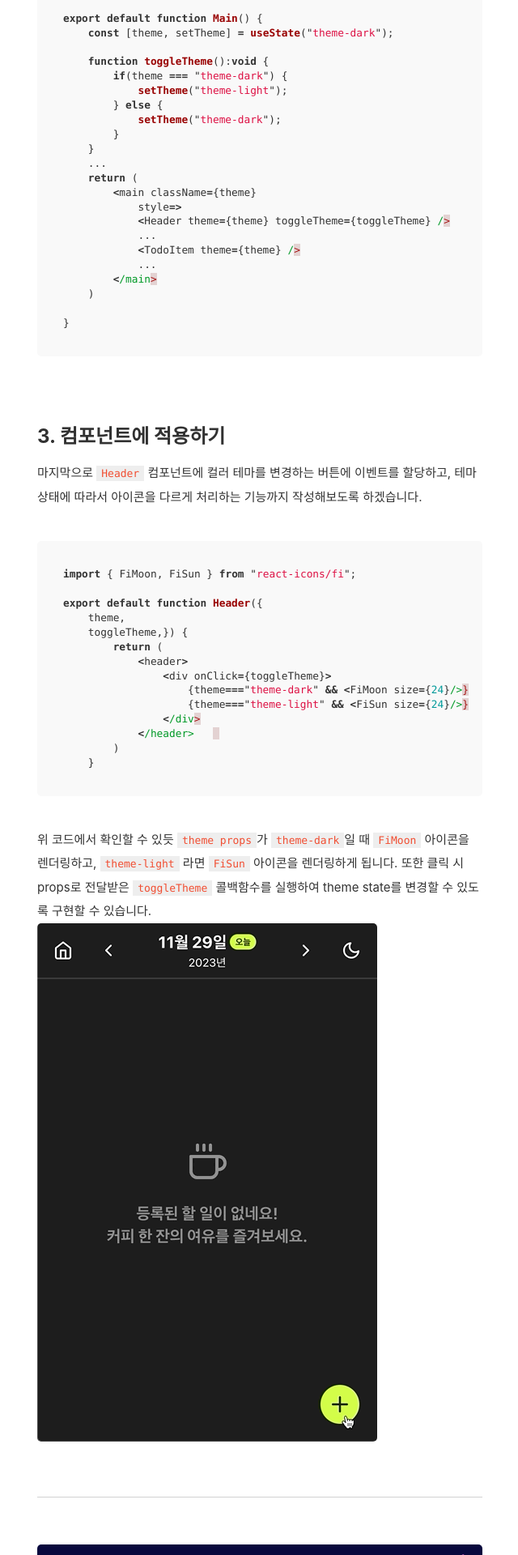
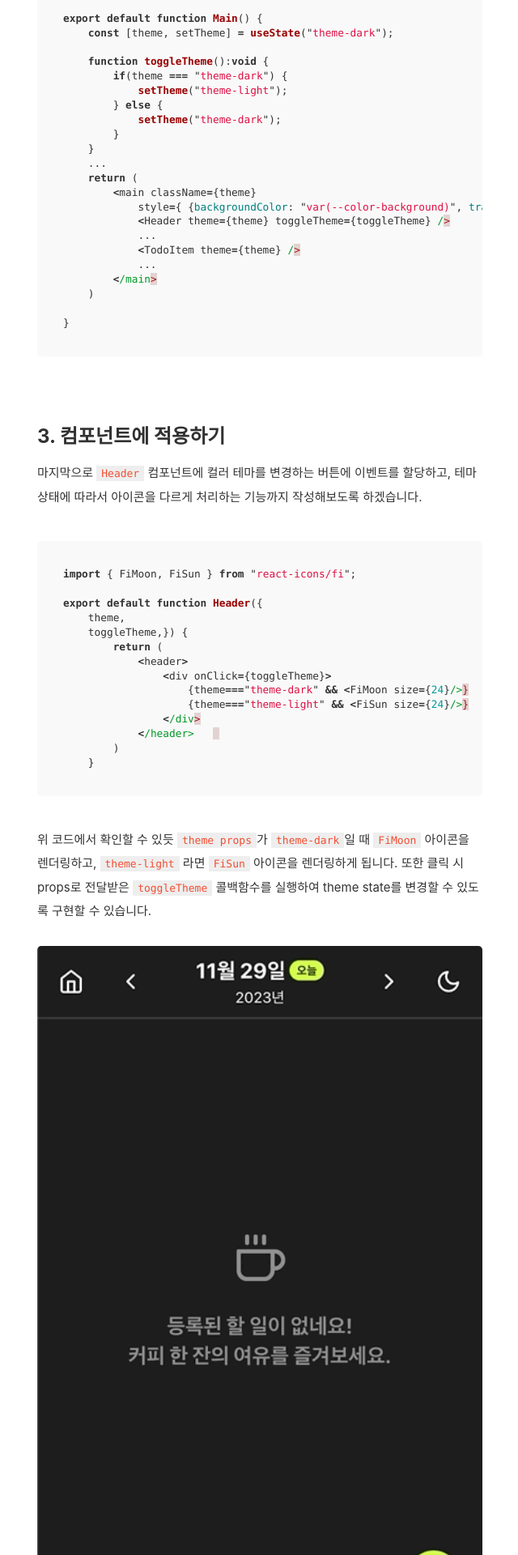
Before and after one commit to Ji-hoon/blog, a Jekyll site: the page built from _posts/2023-11-26-implement-theme-switcher-with-css-state-hook.md, in a window 1280 px wide. Shown: the part 2747-4667 px from the top of the page at 81% size, without its empty margins (319-959 px from the left). Built offline with Jekyll 4.4.1, drawn with Linux system fonts in a browser that asks for light colours; comment, search, counter and statistics services are not loaded.

Commit message:
FIX : 본문 및 스타일 수정

```diff
--- a/_posts/2023-11-26-implement-theme-switcher-with-css-state-hook.md
+++ b/_posts/2023-11-26-implement-theme-switcher-with-css-state-hook.md
@@ -115,7 +115,7 @@ export default function Main() {
     ...
     return (
         <main className={theme}
-            style={{backgroundColor: "var(--color-background)", transition:"var(--transition-ease-out)"}}>
+            style={ {backgroundColor: "var(--color-background)", transition:"var(--transition-ease-out)"} }>
             <Header theme={theme} toggleTheme={toggleTheme} />
             ...
             <TodoItem theme={theme} />
@@ -150,6 +150,7 @@ export default function Header({
 
 위 코드에서 확인할 수 있듯 `theme props`가 `theme-dark`일 때 `FiMoon` 아이콘을 렌더링하고, `theme-light` 라면 `FiSun` 아이콘을 렌더링하게 됩니다. 또한 클릭 시 props로 전달받은 `toggleTheme` 콜백함수를 실행하여 theme state를 변경할 수 있도록 구현할 수 있습니다.
 
+&nbsp;
 
 ![color theme result](/blog/assets/posts/asset-theme-switcher.gif)
 
--- a/_sass/main.scss
+++ b/_sass/main.scss
@@ -56,6 +56,7 @@ h6 {
 img {
   max-width: 100%;
   border-radius: 5px;
+  width: 100vw;
 }
 a {
   color: inherit;
```
